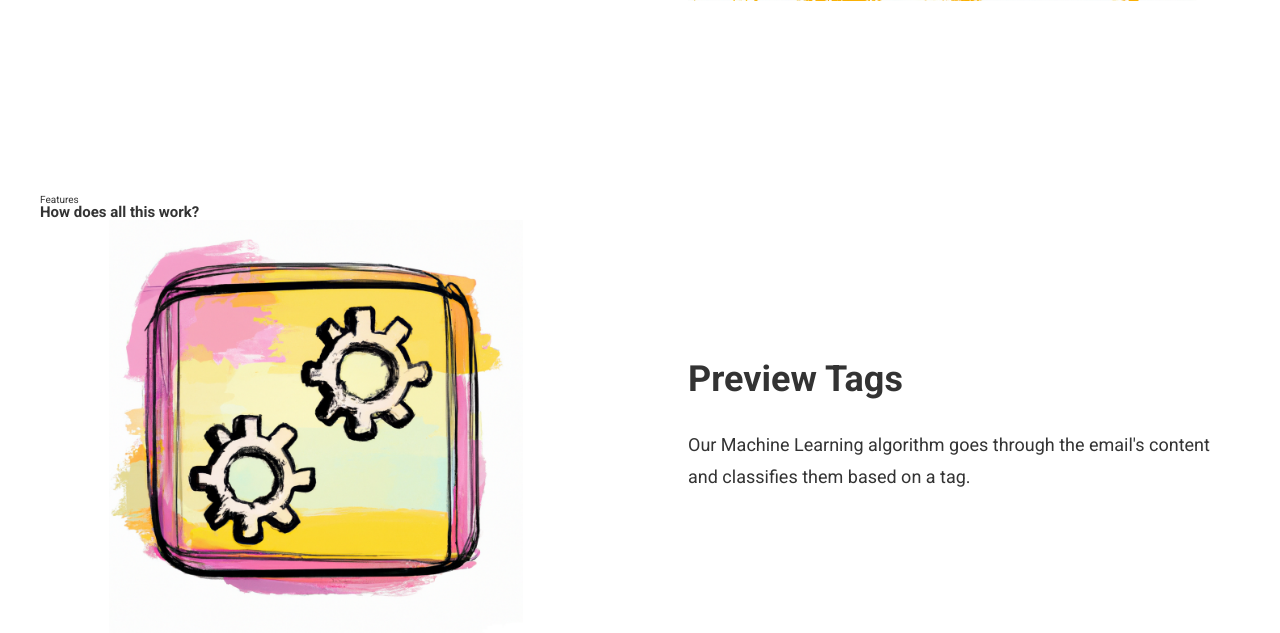
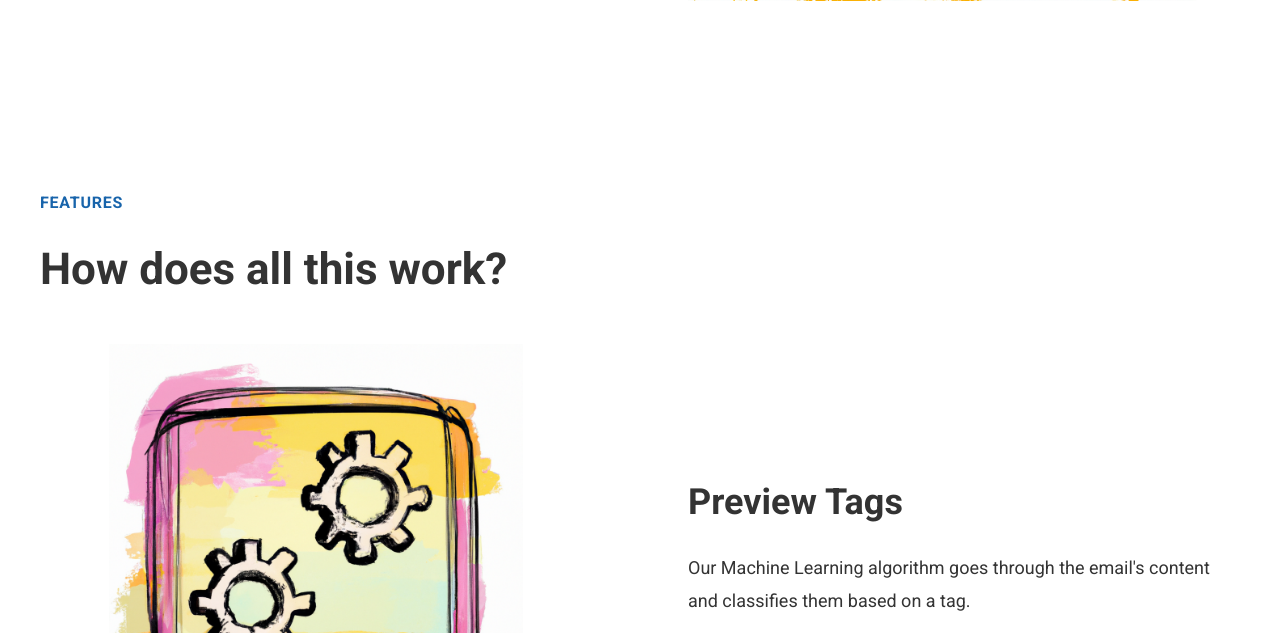
Before and after one commit to AV2001/instant-inbox, a Flask app: page / in a window 1280 px wide. Shown: the part 761-1394 px from the top of the page. Run offline with Flask 2, Linux system fonts and the light colour scheme.

Commit message:
update general reusable styles

```diff
--- a/static/css/general.css
+++ b/static/css/general.css
@@ -40,6 +40,22 @@ body {
     margin-bottom: 4.8rem;
 }
 
+.heading-secondary {
+    font-size: 4.4rem;
+    font-weight: 700;
+    line-height: 1.2;
+    margin-bottom: 4.8rem;
+}
+
+.sub-heading {
+    color: #1864ab;
+    font-size: 1.6rem;
+    font-weight: 600;
+    text-transform: uppercase;
+    letter-spacing: 0.75px;
+    margin-bottom: 3.2rem;
+}
+
 .btn {
     border: none;
     background-color: #1864ab;
```
